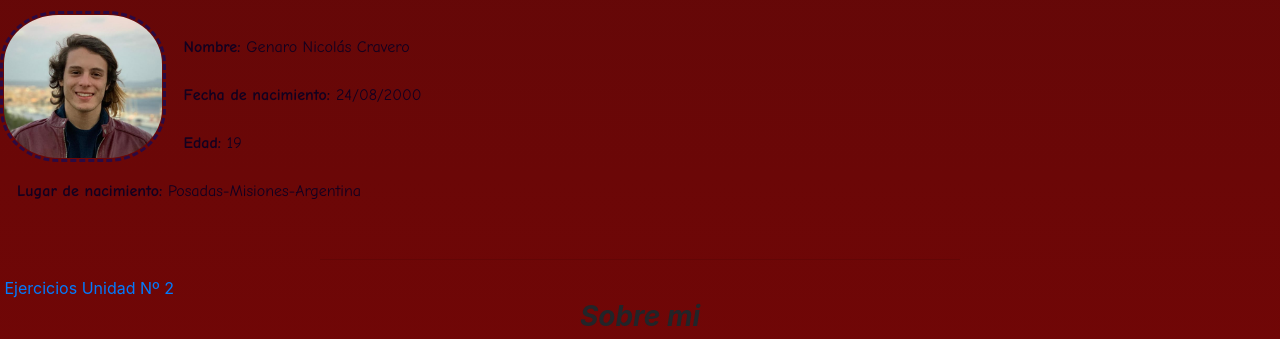
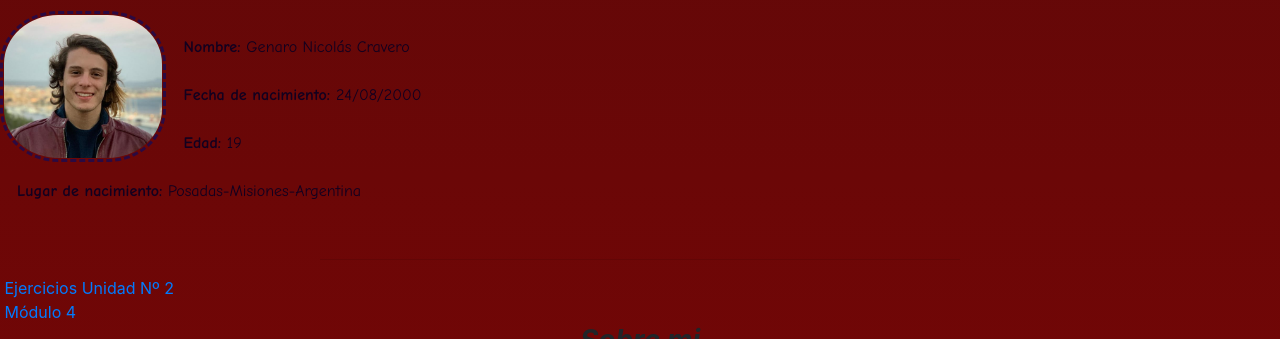
Before and after one commit to genaro-cravero/portfolio, a plain HTML site: page index.html in a window 1280 px wide. Shown: the part 82-421 px from the top of the page. Drawn offline with nearby package versions, Linux system fonts and the light colour scheme.

Commit message:
index actualizado mod 4

```diff
--- a/index.html
+++ b/index.html
@@ -20,8 +20,9 @@
      <b>   Edad: </b>19 <br><br>
      <b>   Lugar de nacimiento: </b>Posadas-Misiones-Argentina </p>
     <br> <hr width="50%">
-      <!--LINK AL TP 2-->
-      <a href="./pages/links.html" target="blank">  Ejercicios Unidad Nº 2</a>
+      <!--LINK A los TP's-->
+      <a href="./pages/links.html" target="blank">  Ejercicios Unidad Nº 2</a> <br>
+      <a href="./pages/tutorialphaser/modulo4.html"> Módulo 4</a>
     <!-- MUSICA, JUEGOS Y PELICULAS-->
     <h3 align=center><b><i> Sobre mi </i> </b></h3> <p>   Curso una licenciatura en producción de videojuegos y entretenimiento digital en la
          <a href="https://www.unraf.edu.ar/" target="Blank">UNRaf</a>. <br>
```
